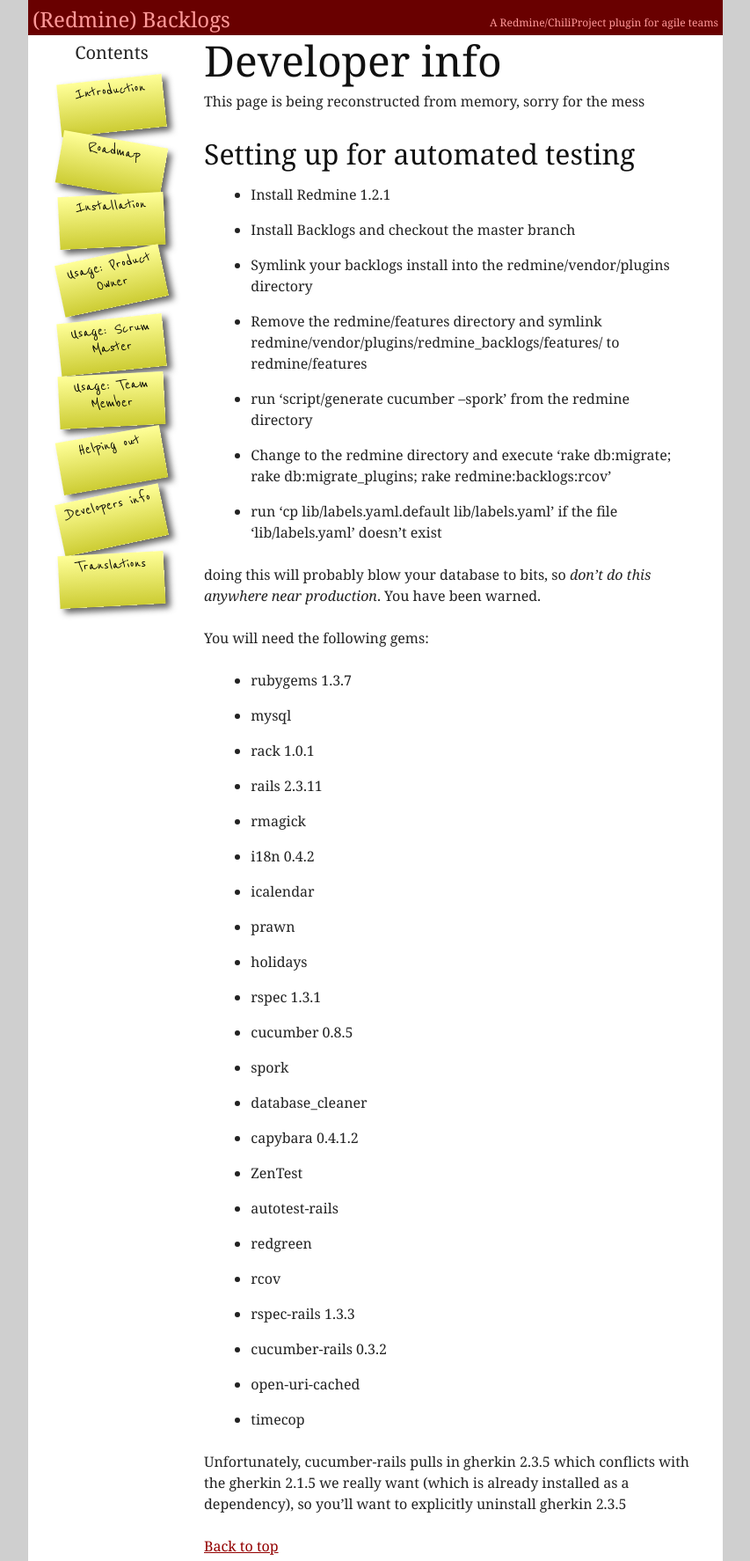
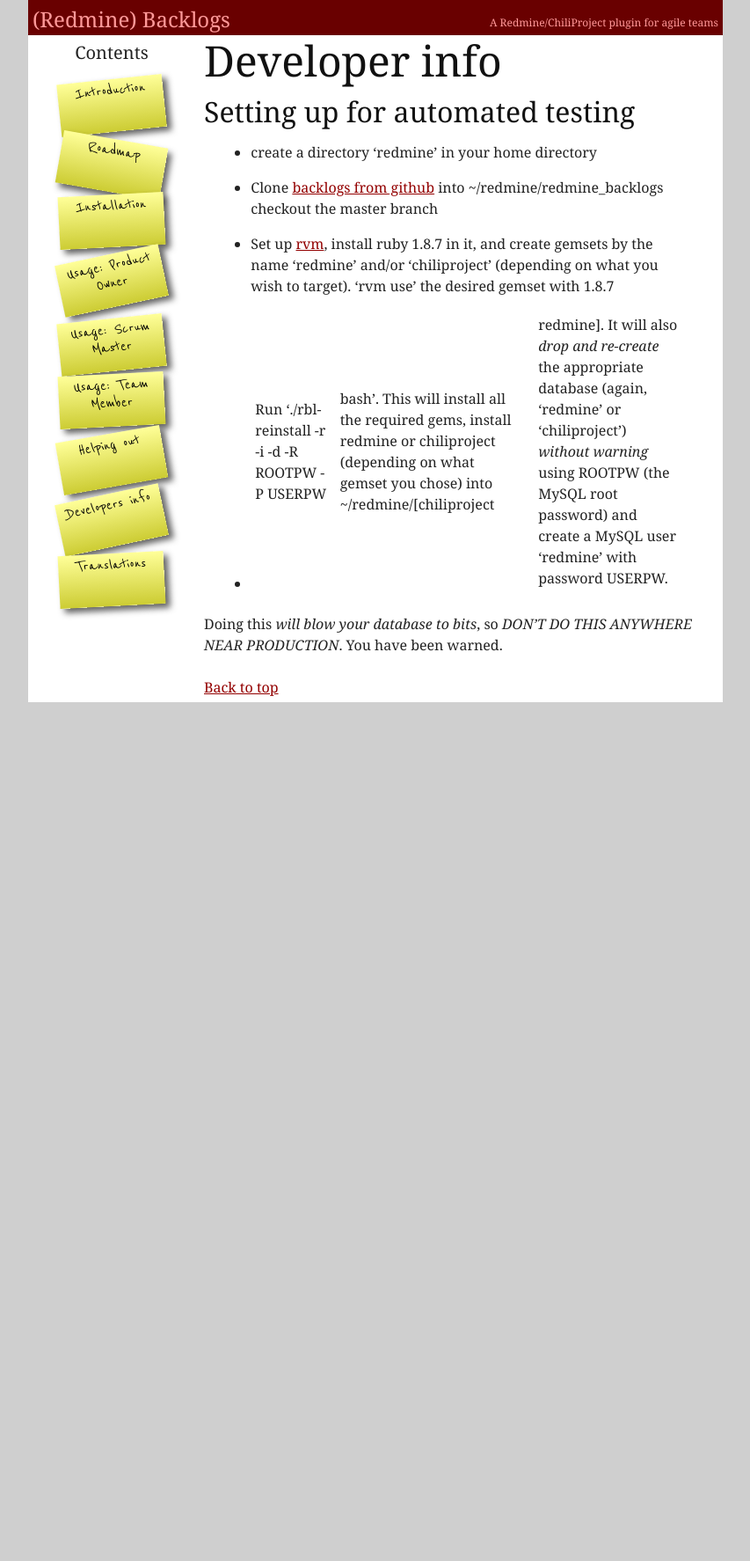
Before and after one commit to backlogs/www, a Jekyll site: the page built from _posts/en/1993-01-01-developers.markdown, in a window 1280 px wide. Shown: the whole page at 88% size, without its empty margins (213-1066 px from the left). Built offline with Jekyll 4.4.1, drawn with Linux system fonts in a browser that asks for light colours; nearby versions of some CDN libraries; after the commit the page ends 900 px from its top, so only the background shows below that.

Commit message:
Instructions adapted for rbl-reinstall

```diff
--- a/_posts/en/1993-01-01-developers.markdown
+++ b/_posts/en/1993-01-01-developers.markdown
@@ -5,44 +5,11 @@ categories: en
 ---
 # Developer info
 
-This page is being reconstructed from memory, sorry for the mess
-
 ## Setting up for automated testing
 
-* Install Redmine 1.2.1
-* Install Backlogs and checkout the master branch
-* Symlink your backlogs install into the redmine/vendor/plugins directory
-* Remove the redmine/features directory and symlink redmine/vendor/plugins/redmine_backlogs/features/ to redmine/features
-* run 'script/generate cucumber --spork' from the redmine directory
-* Change to the redmine directory and execute 'rake db:migrate; rake db:migrate_plugins; rake redmine:backlogs:rcov'
-* run 'cp lib/labels.yaml.default lib/labels.yaml' if the file 'lib/labels.yaml' doesn't exist
+* create a directory 'redmine' in your home directory
+* Clone [backlogs from github](https://github.com/backlogs/redmine_backlogs) into ~/redmine/redmine\_backlogs checkout the master branch
+* Set up [rvm](https://rvm.io/), install ruby 1.8.7 in it, and create gemsets by the name 'redmine' and/or 'chiliproject' (depending on what you wish to target). 'rvm use' the desired gemset with 1.8.7
+* Run './rbl-reinstall -r -i -d -R ROOTPW -P USERPW | bash'. This will install all the required gems, install redmine or chiliproject (depending on what gemset you chose) into ~/redmine/[chiliproject|redmine]. It will also *drop and re-create* the appropriate database (again, 'redmine' or 'chiliproject') *without warning* using ROOTPW (the MySQL root password) and create a MySQL user 'redmine' with password USERPW.
 
-doing this will probably blow your database to bits, so *don't do this
-anywhere near production*. You have been warned.
-
-You will need the following gems:
-
-* rubygems 1.3.7
-* mysql
-* rack 1.0.1
-* rails 2.3.11
-* rmagick
-* i18n 0.4.2
-* icalendar
-* prawn
-* holidays
-* rspec 1.3.1
-* cucumber 0.8.5
-* spork
-* database_cleaner
-* capybara 0.4.1.2
-* ZenTest
-* autotest-rails
-* redgreen
-* rcov
-* rspec-rails 1.3.3
-* cucumber-rails 0.3.2
-* open-uri-cached
-* timecop
-
-Unfortunately, cucumber-rails pulls in gherkin 2.3.5 which conflicts with the gherkin 2.1.5 we really want (which is already installed as a dependency), so you'll want to explicitly uninstall gherkin 2.3.5
+Doing this *will blow your database to bits*, so *DON'T DO THIS ANYWHERE NEAR PRODUCTION*. You have been warned.
```
